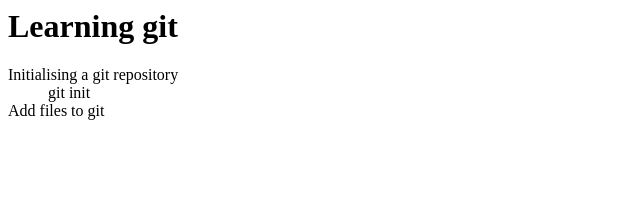
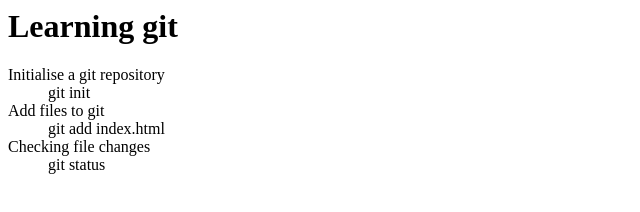
Before and after one commit to Khushboo-ver/practising-git, a plain HTML site: page index.html in a window 1280 px wide. Shown: the whole page, without its empty margins (0-640 px from the left). Drawn offline with Linux system fonts and the light colour scheme.

Commit message:
Added git status description

```diff
--- a/index.html
+++ b/index.html
@@ -6,6 +6,12 @@
 	<body>
 		<h1>Learning git</h1>
 		<dl>
-			<dt>Initialising a git repository</dt>
+			<dt>Initialise a git repository</dt>
 			<dd>git init</dd>
 			<dt>Add files to git</dt>
+			<dd>git add index.html</dd>
+			<dt>Checking file changes</dt>
+			<dd>git status</dd>
+		</dl>
+	</body>
+</html>
```
